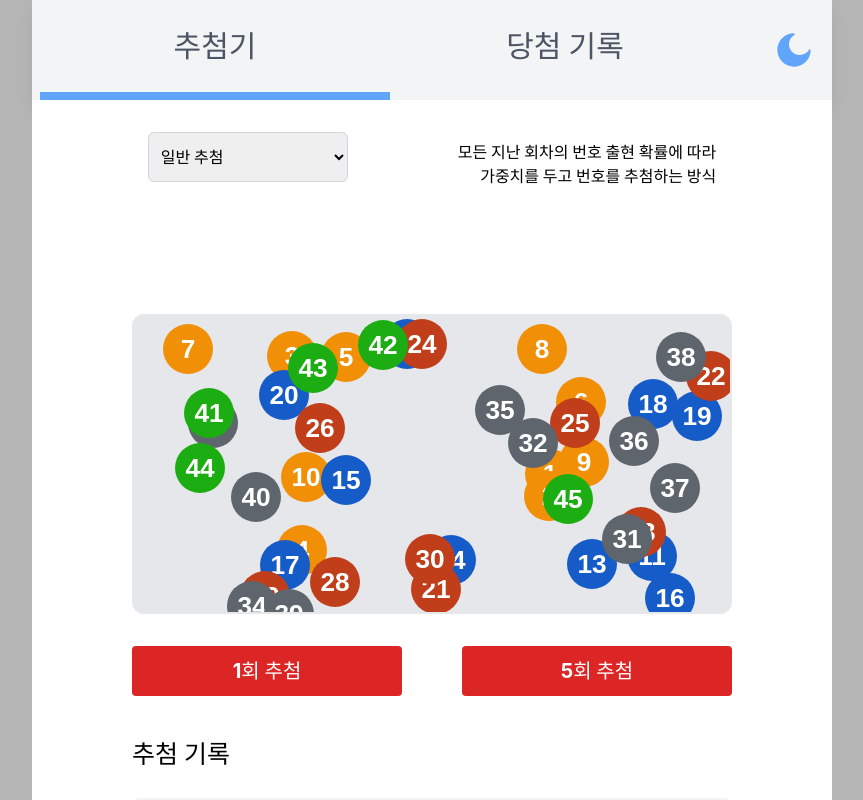
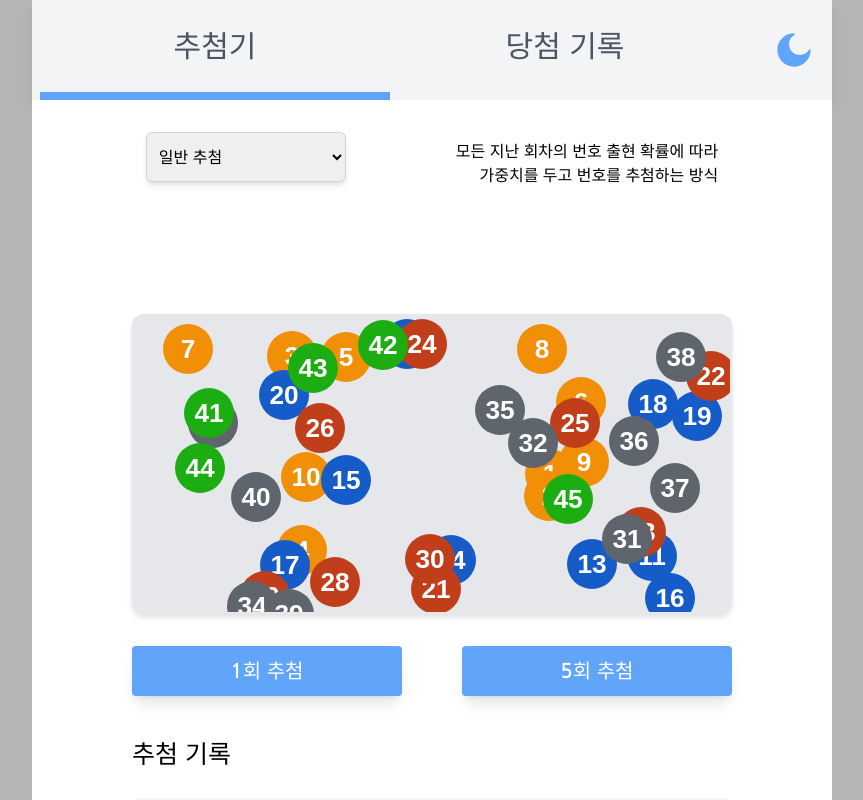
Before and after one commit to BTBIIT/lottery, a React (Vite) app in the folder frontend/: page / in a window 1280 px wide. Shown: the top 800 px of the page, without its empty margins (208-1071 px from the left). Built offline with nearby package versions, Linux system fonts and the light colour scheme.

Commit message:
fix: Button.tsx style

```diff
--- a/frontend/index.html
+++ b/frontend/index.html
@@ -1,4 +1,4 @@
-<!doctype html>
+<!DOCTYPE html>
 <html lang="en">
   <head>
     <meta charset="UTF-8" />
--- a/frontend/package.json
+++ b/frontend/package.json
@@ -29,9 +29,9 @@
     "eslint-plugin-react-refresh": "^0.4.14",
     "globals": "^15.12.0",
     "postcss": "^8.4.49",
-    "tailwindcss": "^3.4.16",
+    "tailwindcss": "^3.4.17",
     "typescript": "^5.7.2",
-    "vite": "^6.0.1"
+    "vite": "^6.0.5"
   },
   "proxy": "http://localhost:5000"
 }
--- a/frontend/src/components/Animation.tsx
+++ b/frontend/src/components/Animation.tsx
@@ -85,7 +85,7 @@ class Animation extends React.Component<{}, AnimationState> {
       // 컴포넌트 전체 배경
       <div className="w-[800px] mt-8 mb-8 flex justify-center items-center">
         {/* 추첨 애니메이션 범위 */}
-        <div className="w-[600px] h-[300px] relative border-2 rounded-xl bg-gray-200 overflow-hidden">
+        <div className="w-[600px] h-[300px] relative border-2 rounded-xl bg-gray-200 overflow-hidden drop-shadow-md">
           {this.state.ballPositions.map((ball, index) => (
             <img
               key={index}
--- a/frontend/src/components/Button.tsx
+++ b/frontend/src/components/Button.tsx
@@ -53,13 +53,13 @@ function Button({
       if (selected === "normal") {
         endpoint =
           drawCount === 1
-            ? "http://localhost:5000/api/single-draw"
-            : "http://localhost:5000/api/multiple-draws";
+            ? "https://lottokorea.pythonanywhere.com/api/single-draw"
+            : "https://lottokorea.pythonanywhere.com/api/multiple-draws";
       } else if (selected === "special") {
         endpoint =
           drawCount === 1
-            ? "http://localhost:5000/api/draw-limited"
-            : "http://localhost:5000/api/draw-limited-multiple";
+            ? "https://lottokorea.pythonanywhere.com/api/draw-limited"
+            : "https://lottokorea.pythonanywhere.com/api/draw-limited-multiple";
       }
 
       const url = new URL(endpoint);
@@ -110,7 +110,7 @@ function Button({
         {/* 1회 추첨 버튼 */}
         <button
           onClick={() => handleClick(1)}
-          className="w-[270px] h-[50px] bg-red-600 text-white py-2 rounded hover:bg-red-700 transition text-[20px] font-bold flex justify-center items-center"
+          className="w-[270px] h-[50px] bg-blue-400 text-white py-2 rounded hover:bg-blue-700 transition text-[20px] font-bold flex justify-center items-center shadow-lg"
           disabled={loading !== "none"} // 로딩 중에는 비활성화
         >
           {loading === "singular" ? (
@@ -141,7 +141,7 @@ function Button({
         {/* 5회 추첨 버튼 */}
         <button
           onClick={() => handleClick(5)}
-          className="w-[270px] h-[50px] bg-red-600 text-white py-2 rounded hover:bg-red-700 transition text-[20px] font-bold flex justify-center items-center"
+          className="w-[270px] h-[50px] bg-blue-400 text-white py-2 rounded hover:bg-blue-700 transition text-[20px] font-bold flex justify-center items-center shadow-lg"
           disabled={loading !== "none"} // 로딩 중에는 비활성화
         >
           {loading === "plural" ? (
@@ -177,7 +177,7 @@ function Button({
           {result.map((draw, drawIndex) => (
             <div
               key={drawIndex}
-              className="flex flex-wrap gap-4 justify-center w-[600px] p-4 rounded-lg bg-gray-300"
+              className="flex flex-wrap gap-4 justify-center w-[600px] p-4 rounded-lg bg-gray-300 shadow-md"
             >
               {draw.map((num, numIndex) => {
                 const imageSrc = getImageByNumber(num);
--- a/frontend/src/components/DropDown.tsx
+++ b/frontend/src/components/DropDown.tsx
@@ -24,7 +24,7 @@ function DropDown({
       {/* 추첨 방식 선택 드롭다운 */}
       <select
         id="raffle-select"
-        className="w-[200px] h-[50px] p-2 border border-gray-300 rounded-md focus:outline-none focus:ring-1 focus:ring-blue-500 text-black font-bold"
+        className="w-[200px] h-[50px] p-2 border border-gray-300 rounded-md focus:outline-none focus:ring-1 focus:ring-blue-500 text-black font-bold shadow-md"
         value={selected}
         onChange={(e) => onChange(e.target.value as "normal" | "special")}
       >
@@ -65,7 +65,7 @@ function DropDown({
           <input
             style={{ color: "black" }}
             type="text"
-            className="w-[350px] ml-[50px] mt-6 p-2 border border-gray-300 rounded-md text-center"
+            className="w-[350px] ml-[50px] mt-6 p-2 border border-gray-300 rounded-md text-center shadow-md"
             placeholder="예) 100"
             value={specialInput} // 부모에서 전달받은 specialInput 값
             onChange={handleInputChange} // 입력 시 부모에 전달
--- a/frontend/src/components/Result.tsx
+++ b/frontend/src/components/Result.tsx
@@ -98,14 +98,14 @@ function Result({ log, isDarkTheme }: ResultProps) {
       >
         추첨 기록
       </p>
-      <div className="mt-4 mb-8 flex flex-col gap-4 w-[600px] h-[550px] overflow-y-auto rounded-lg bg-gray-100 shadow-md">
+      <div className="mt-4 mb-8 flex flex-col gap-4 w-[600px] h-[550px] overflow-y-auto rounded-lg bg-gray-100 shadow-lg">
         {visibleLogs
           .slice() // 원본 배열 복사
           .reverse() // 역순 정렬 (최신 기록이 상단)
           .map((draw, drawIndex) => (
             <div
               key={drawIndex}
-              className="flex flex-wrap gap-4 justify-center w-full p-4 rounded-lg bg-gray-300"
+              className="flex flex-wrap gap-4 justify-center w-full p-4 rounded-lg bg-gray-300 shadow-md"
             >
               {draw.map((num, numIndex) => {
                 const imageSrc = getImageByNumber(num);
--- a/frontend/src/index.css
+++ b/frontend/src/index.css
@@ -1,3 +1,5 @@
+@import url("https://fonts.googleapis.com/earlyaccess/nanumgothic.css");
+
 * {
   margin: 0 auto;
   padding: 0 auto;
@@ -9,6 +11,7 @@ body {
   display: flex;
   place-items: center;
   min-height: 0vh;
+  font-family: "Nanum Gothic", sans-serif;
 }
 
 :root {
--- a/frontend/src/pages/Record.tsx
+++ b/frontend/src/pages/Record.tsx
@@ -70,7 +70,7 @@ function Record({ isDarkTheme }: RecordProps) {
     try {
       setLoading(true);
       const response = await fetch(
-        `http://localhost:5000/api/data?page=${page}&limit=${ITEMS_PER_PAGE}`
+        `https://lottokorea.pythonanywhere.com/api/data?page=${page}&limit=${ITEMS_PER_PAGE}`
       );
       if (!response.ok) {
         throw new Error(`HTTP error! status: ${response.status}`);
--- a/frontend/tailwind.config.js
+++ b/frontend/tailwind.config.js
@@ -1,12 +1,11 @@
 module.exports = {
-  content: [
-  	"./src/**/*.{js,jsx,ts,tsx}",
-  ],
-   corePlugins: {
+  content: ["./index.html", "./src/**/*.{,js,jsx,ts,tsx}"],
+  corePlugins: {
     preflight: true, // Preflight를 활성화
   },
   theme: {
     extend: {},
   },
+  variants: {},
   plugins: [],
-}
+};
--- a/frontend/vite.config.js
+++ b/frontend/vite.config.js
@@ -1,5 +1,5 @@
-import { defineConfig } from 'vite';
-import react from '@vitejs/plugin-react';
+import { defineConfig } from "vite";
+import react from "@vitejs/plugin-react";
 
 export default defineConfig({
   plugins: [react()],
```
Also changed, not shown: 1 other file (tests, documents, lock files or other folders).
